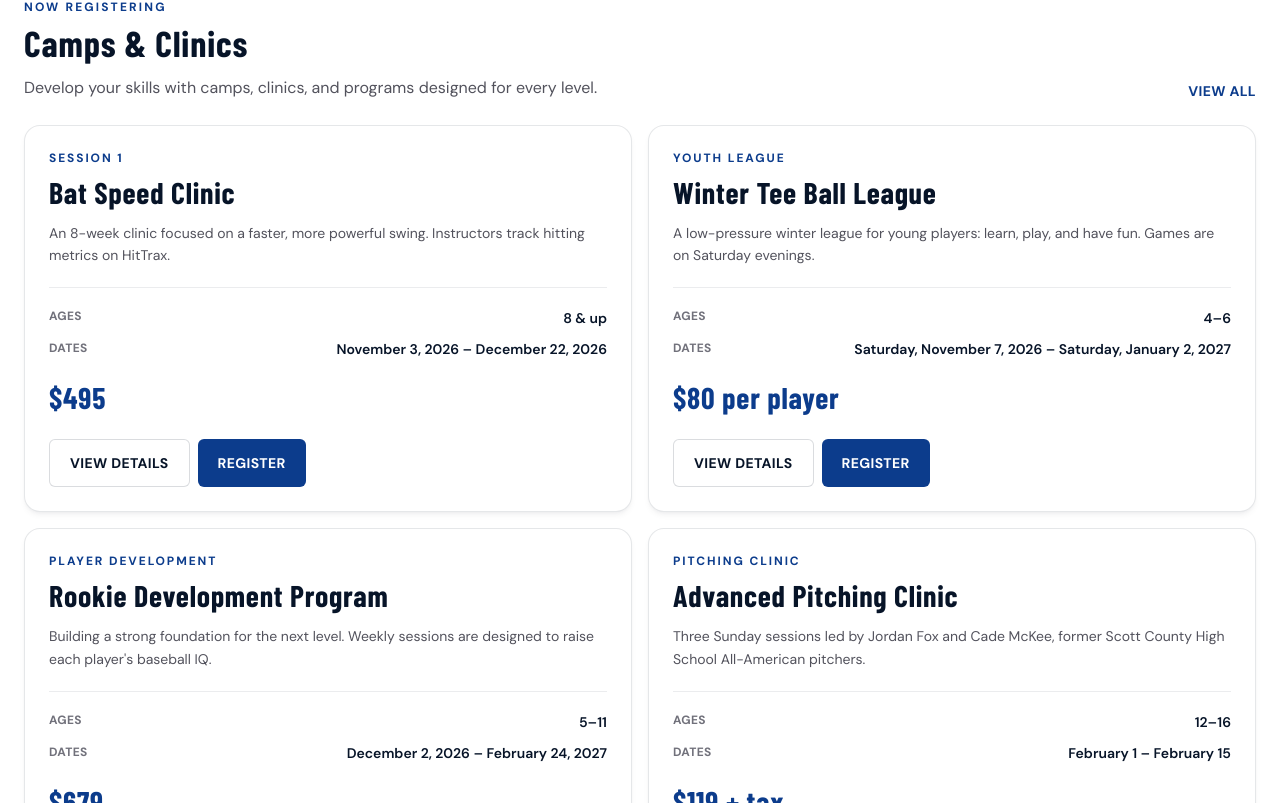
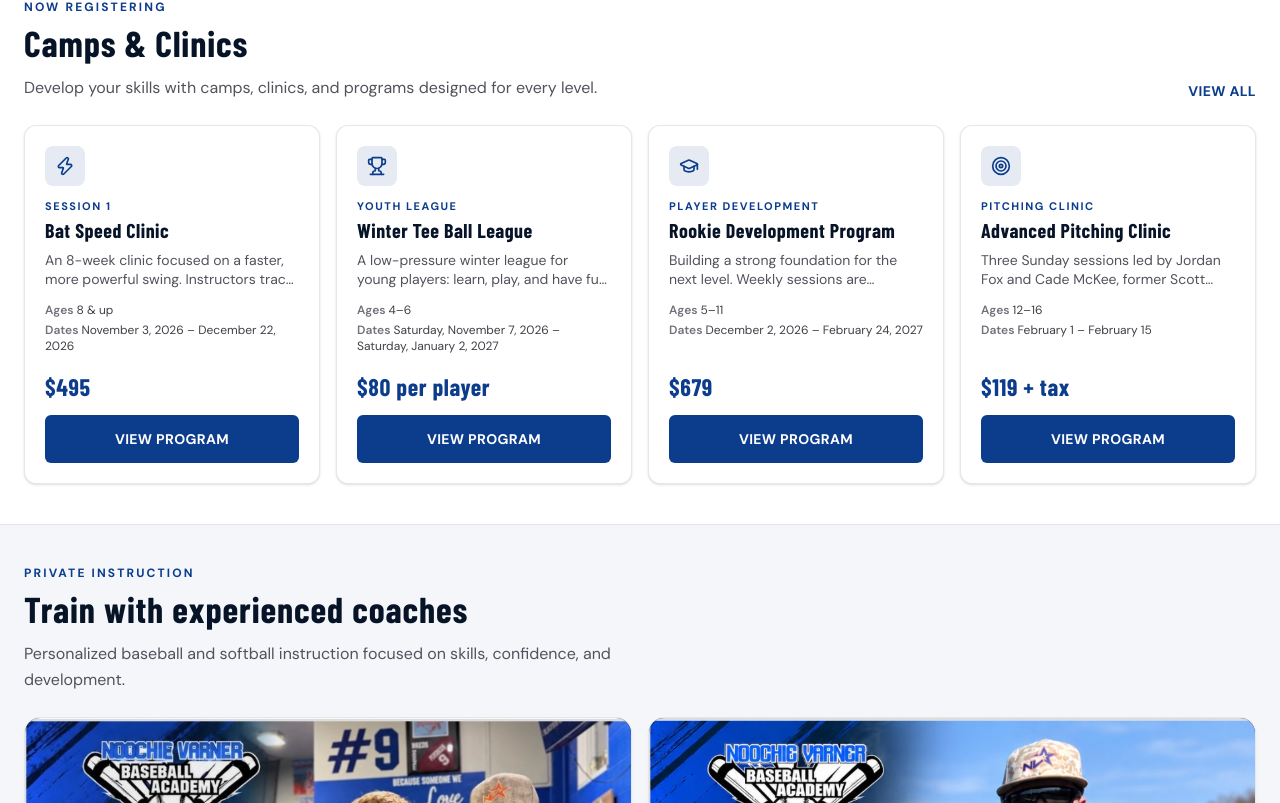
Before and after one commit to darnold5000/noochievarner, a Next.js app: page / in a window 1280 px wide. Shown: the part 857-1660 px from the top of the page. Built offline with nearby package versions, Linux system fonts and the light colour scheme; no server answers.

Commit message:
home page

```diff
--- a/package.json
+++ b/package.json
@@ -14,6 +14,7 @@
     "@supabase/ssr": "^0.12.7",
     "@supabase/supabase-js": "^2.118.0",
     "@vercel/analytics": "^2.0.1",
+    "lucide-react": "^1.67.0",
     "next": "16.2.9",
     "react": "19.2.4",
     "react-dom": "19.2.4"
--- a/src/app/(site)/page.tsx
+++ b/src/app/(site)/page.tsx
@@ -1,6 +1,6 @@
 import Image from "next/image";
 import Link from "next/link";
-import CampProgramCard from "@/components/CampProgramCard";
+import HomeCampProgramCard from "@/components/HomeCampProgramCard";
 import Hero, { heroContentFromData } from "@/components/Hero";
 import HomeFeaturedLessonCard from "@/components/HomeFeaturedLessonCard";
 import HomeSectionHeader from "@/components/HomeSectionHeader";
@@ -65,9 +65,9 @@ export default async function HomePage() {
             }
             actionHref="/camps"
           />
-          <div className="mt-6 grid gap-4 lg:grid-cols-2">
+          <div className="mt-6 grid grid-cols-1 gap-4 md:grid-cols-2 xl:grid-cols-4">
             {sortedCamps.map((camp) => (
-              <CampProgramCard key={camp.slug} offering={camp} href={`/camps/${camp.slug}`} />
+              <HomeCampProgramCard key={camp.slug} offering={camp} href={`/camps/${camp.slug}`} />
             ))}
           </div>
         </div>
--- a/src/app/globals.css
+++ b/src/app/globals.css
@@ -46,3 +46,8 @@ body {
   outline: 2px solid color-mix(in srgb, var(--nv-blue) 35%, transparent);
   outline-offset: 1px;
 }
+
+select.admin-input {
+  cursor: pointer;
+  appearance: auto;
+}
--- a/src/components/Header.tsx
+++ b/src/components/Header.tsx
@@ -117,7 +117,7 @@ export default function Header({ branding }: { branding?: SiteBranding }) {
     };
 
     document.addEventListener("mousedown", onPointerDown);
-    document.addEventListener("touchstart", onPointerDown);
+    document.addEventListener("touchstart", onPointerDown, { passive: true });
     document.addEventListener("keydown", onKeyDown);
     return () => {
       document.removeEventListener("mousedown", onPointerDown);
@@ -125,6 +125,10 @@ export default function Header({ branding }: { branding?: SiteBranding }) {
       document.removeEventListener("keydown", onKeyDown);
     };
   }, [academyOpen]);
+
+  const openAcademyMenu = () => setAcademyOpen(true);
+  const closeAcademyMenu = () => setAcademyOpen(false);
+  const toggleAcademyMenu = () => setAcademyOpen((value) => !value);
 
   return (
     <header className="sticky top-0 z-50 border-b border-white/10 bg-nv-navy text-white">
@@ -160,8 +164,8 @@ export default function Header({ branding }: { branding?: SiteBranding }) {
           <div
             ref={academyRef}
             className="relative"
-            onMouseEnter={() => setAcademyOpen(true)}
-            onMouseLeave={() => setAcademyOpen(false)}
+            onMouseEnter={openAcademyMenu}
+            onMouseLeave={closeAcademyMenu}
           >
             <button
               type="button"
@@ -174,25 +178,27 @@ export default function Header({ branding }: { branding?: SiteBranding }) {
                   ? "border-nv-blue text-white"
                   : "border-transparent text-nv-silver hover:border-white/20 hover:text-white"
               }`}
-              onClick={() => setAcademyOpen((value) => !value)}
+              onClick={toggleAcademyMenu}
             >
               Academy
             </button>
             {academyOpen ? (
+              <div className="absolute right-0 top-full z-[60] min-w-[13rem] pt-2">
                 <div
                   id={`${academyMenuId}-menu`}
                   role="menu"
                   aria-labelledby={`${academyMenuId}-button`}
-                className="absolute right-0 top-full z-50 mt-2 min-w-[13rem] rounded-lg border border-white/10 bg-nv-navy p-1.5 shadow-xl"
+                  className="rounded-lg border border-white/10 bg-nv-navy p-1.5 shadow-xl"
                 >
                   {ACADEMY_LINKS.map((item) => (
                     <AcademyMenuLink
                       key={item.href}
                       href={item.href}
                       label={item.label}
-                    onNavigate={() => setAcademyOpen(false)}
+                      onNavigate={closeAcademyMenu}
                     />
                   ))}
+                </div>
               </div>
             ) : null}
           </div>
--- /dev/null
+++ b/src/components/HomeCampProgramCard.tsx
@@ -0,0 +1,62 @@
+import Link from "next/link";
+import { GraduationCap, Target, Trophy, Zap, type LucideIcon } from "lucide-react";
+import type { Offering } from "@/content/site";
+import { btnPrimary } from "@/lib/styles";
+
+const ICON_BY_SLUG: Record<string, LucideIcon> = {
+  "bat-speed-clinic": Zap,
+  "tee-ball-winter-league": Trophy,
+  "rookie-development": GraduationCap,
+  "advanced-pitching-clinic": Target,
+};
+
+function CampIcon({ slug }: { slug: string }) {
+  const Icon = ICON_BY_SLUG[slug] ?? Target;
+  return (
+    <span className="inline-flex h-10 w-10 items-center justify-center rounded-lg bg-nv-blue/10 text-nv-blue">
+      <Icon className="h-5 w-5" strokeWidth={2} aria-hidden />
+    </span>
+  );
+}
+
+/** Compact homepage program card — full detail stays on /camps/[slug]. */
+export default function HomeCampProgramCard({ offering, href }: { offering: Offering; href: string }) {
+  return (
+    <article className="group flex h-full flex-col rounded-xl border border-nv-navy/10 bg-white p-4 shadow-sm transition hover:-translate-y-0.5 hover:border-nv-blue/35 hover:shadow-md hover:shadow-nv-navy/10 sm:p-5">
+      <CampIcon slug={offering.slug} />
+
+      <p className="mt-3 text-[11px] font-bold uppercase tracking-[0.14em] text-nv-blue">{offering.eyebrow}</p>
+      <h3 className="mt-1 font-display text-lg font-bold leading-tight tracking-wide text-nv-navy sm:text-xl">
+        {offering.name}
+      </h3>
+      <p className="mt-2 line-clamp-2 text-sm leading-snug text-zinc-600">{offering.summary}</p>
+
+      <ul className="mt-3 space-y-1 text-xs text-zinc-700">
+        {offering.ages ? (
+          <li>
+            <span className="font-semibold text-zinc-500">Ages </span>
+            {offering.ages}
+          </li>
+        ) : null}
+        {offering.dates ? (
+          <li className="line-clamp-2 leading-snug">
+            <span className="font-semibold text-zinc-500">Dates </span>
+            {offering.dates}
+          </li>
+        ) : null}
+      </ul>
+
+      <div className="mt-auto flex flex-col gap-3 pt-4">
+        {offering.price ? (
+          <p className="font-display text-xl font-bold tracking-wide text-nv-blue sm:text-2xl">{offering.price}</p>
+        ) : null}
+        <Link
+          href={href}
+          className={`${btnPrimary} w-full justify-center px-4 py-2.5 text-xs sm:text-sm`}
+        >
+          View program
+        </Link>
+      </div>
+    </article>
+  );
+}
```
Also changed, not shown: 1 other file (tests, documents, lock files or other folders). Lines whose indentation alone changed are shown as unchanged.
